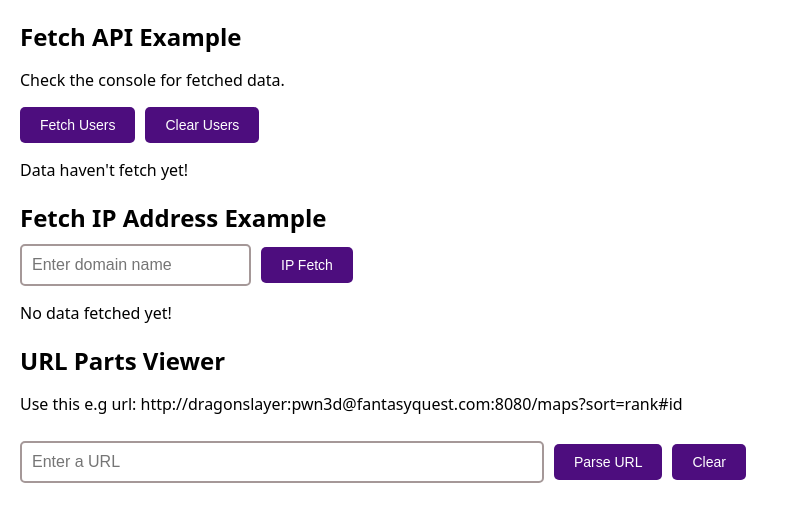
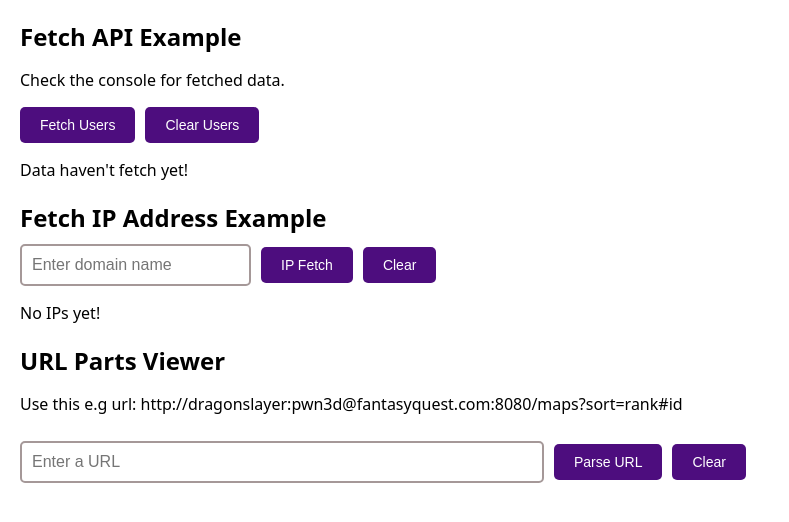
Before and after one commit to KevinHein-KSH/http-assets, a React (Vite) app: page / in a window 1280 px wide. Shown: the top 522 px of the page, without its empty margins (0-789 px from the left). Built offline with nearby package versions, Linux system fonts and the light colour scheme.

Commit message:
update: add and update clear btn

```diff
--- a/src/components/Ch2-DNS/FetchIPAddress.tsx
+++ b/src/components/Ch2-DNS/FetchIPAddress.tsx
@@ -74,8 +74,21 @@ export default function FetchIPAddress() {
         {loading ? "Loading..." : "IP Fetch"}
       </button>
 
+      <button
+        onClick={() => {
+          setIpAddress("");
+          setDomain("");
+          setError(null);
+        }}
+        disabled={
+          loading || (domain.trim() === "" && ipAddress === "" && !error)
+        }
+      >
+        Clear
+      </button>
+
       {error && <p role="alert">Error: {error}</p>}
-      {!error && !loading && !ipAddress && <p>No data fetched yet!</p>}
+      {!error && !loading && !ipAddress && <p>No IPs yet!</p>}
       {ipAddress && <p>IP Address: {ipAddress}</p>}
     </>
   );
--- a/src/components/Ch3-URL/URLParts.tsx
+++ b/src/components/Ch3-URL/URLParts.tsx
@@ -47,6 +47,7 @@ export default function UrlViewer() {
       <button
         onClick={() => {
           setUrl(null);
+          setInput("");
           setError(null);
         }}
         disabled={loading || !(url instanceof URL)}
```
